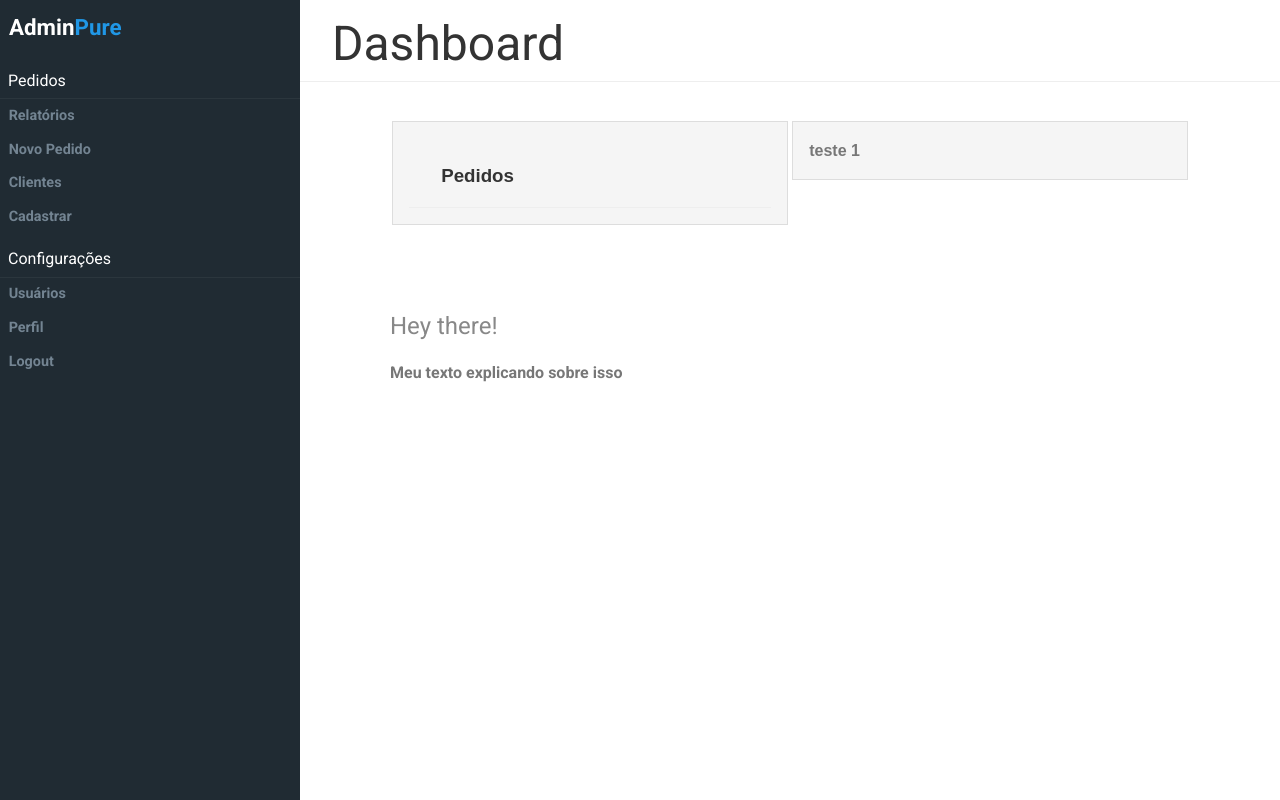
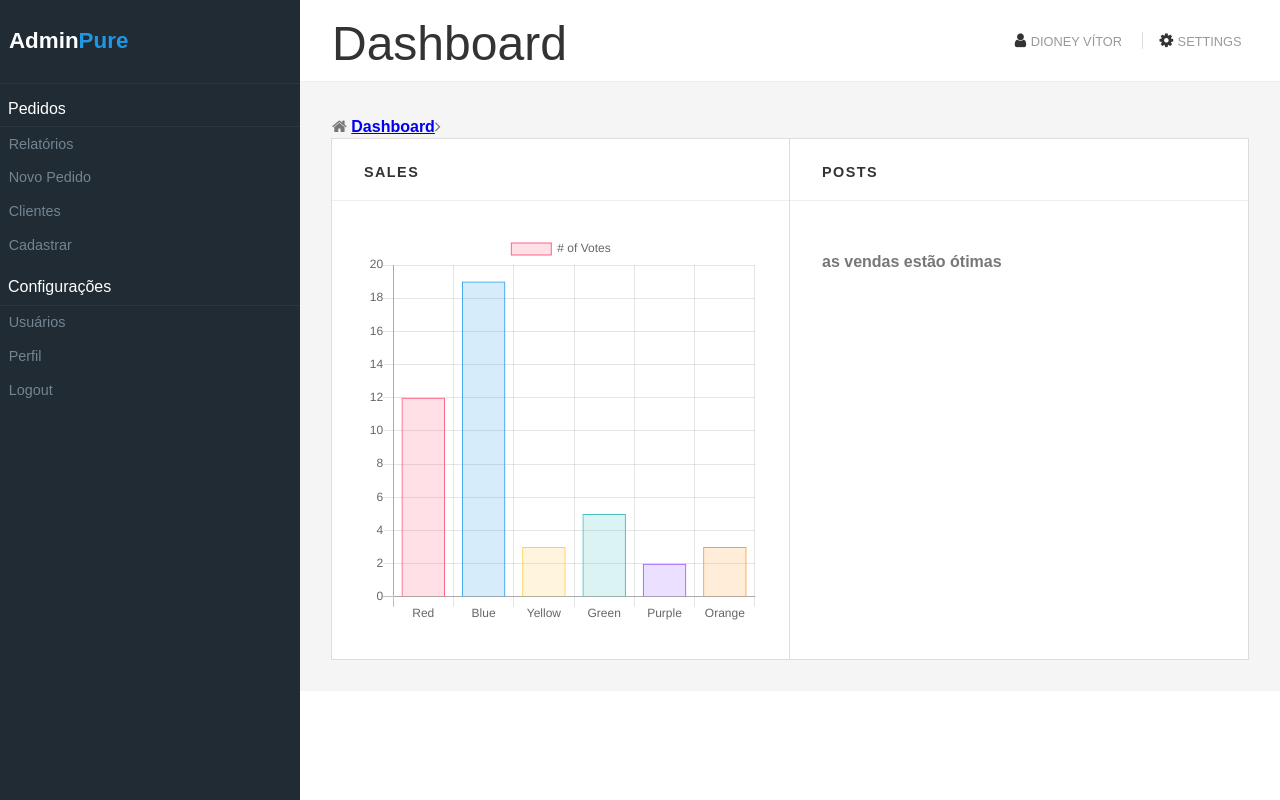
Before and after one commit to dioney/adminpure, a website: page index.html in a window 1280 px wide. Drawn offline with nearby package versions, Linux system fonts and the light colour scheme.

Commit message:
Insert Chartjs, adjustments in content page, breadcrumb and user info header

```diff
--- a/assets/side-menu.css
+++ b/assets/style.css
@@ -1,6 +1,5 @@
 body {
     color: #777;
-    font-family: 'Roboto', sans-serif;
 }
 
 .pure-img-responsive {
@@ -41,10 +40,11 @@ The content `<div>` is where all your content goes.
 */
 .content {
     margin: 0 auto;
-    padding: 0 2em;
-    max-width: 800px;
+    padding: 2em;
+    max-width: 95%;
     margin-bottom: 50px;
     line-height: 1.6em;
+    background: #f5f5f5;
 }
 
 .header {
@@ -72,21 +72,54 @@ The content `<div>` is where all your content goes.
     color: #888;
 }
 
-.b-grey{
-    background: #f5f5f5;
-    padding: 1em;
-    margin: 2.5em 0.2em;
+.box{
+    background: #fff;
     outline: 1px solid #ddd;
 }
+
+    .box-content{
+        padding: 2em;
+    }
+
+    .box .header-title{
+        text-transform: uppercase;
+        letter-spacing: 0.1em;
+        font-size: .9em;
+    }
 
 .site-logo{
     color: #fff;
     font-size: 1.4em;
-    padding: 0 0.4em;
+    padding: 0.6em 0.4em;
 }
 
 .site-logo strong{
     color: #2097e6;
+}
+
+.text-right{
+    text-align: right;
+}
+
+.user-info{
+    padding: 1.6em 0.4em;
+}
+
+.user-info a{
+    text-decoration: none;
+    font-weight: normal;
+    font-size: 0.8em;
+    color: #999;
+    text-transform: uppercase;
+}
+    .user-info a:hover,
+    .user-info a:focus{
+        color: #2097e6;
+    }
+
+.divider{
+    border-right: 1px solid #ddd;
+    margin: 0 1em;
 }
 
 
@@ -116,6 +149,7 @@ appears on the left side of the page.
         border: none;
         padding: 0.6em 0 0.6em 0.6em;
         font-size: 0.9em;
+        font-weight: normal;
         -webkit-transition: all 0.2s ease-out;
         -moz-transition: all 0.2s ease-out;
         -ms-transition: all 0.2s ease-out;
--- a/bower.json
+++ b/bower.json
@@ -21,6 +21,8 @@
     "tests"
   ],
   "dependencies": {
-    "pure": "^0.6.0"
+    "pure": "^0.6.0",
+    "font-awesome": "Font-Awesome#^4.6.3",
+    "chart.js": "npm:chart.js#^2.2.1"
   }
 }
--- a/index.html
+++ b/index.html
@@ -2,9 +2,10 @@
 <html>
 <head>
 	<title>Admin PureCSS</title>
-	<link href='https://fonts.googleapis.com/css?family=Roboto:400,700' rel='stylesheet' type='text/css'>
+	<link rel="stylesheet" type="text/css" href="bower_components/font-awesome/css/font-awesome.min.css">
 	<link rel="stylesheet" href="bower_components/pure/pure-min.css">
-	<link rel="stylesheet" type="text/css" href="assets/side-menu.css">
+	<link rel="stylesheet" type="text/css" href="assets/style.css">
+	<script src="bower_components/chart.js/dist/Chart.min.js"></script>
 </head>
 <body>
 
@@ -18,6 +19,7 @@
 	<div id="menu">
 		<nav class="pure-menu">
 			<h1 class="site-logo">Admin<strong>Pure<strong></h1>
+			<div class="menu-item-divided"></div>
 			<h2 class="pure-menu-heading">Pedidos</h2>
 			<ul class="pure-menu-list">
 				<li class="pure-menu-item"><a href="#" class="pure-menu-link">Relatórios</a></li>
@@ -36,24 +38,80 @@
 
 	<div id="main">
 		<div class="header">
-			<h1>Dashboard</h1>
+			<div class="pure-g">
+				<div class="pure-u-1-2"><h1>Dashboard</h1></div>
+				<div class="pure-u-1-2 text-right">
+					<section class="user-info">
+						<i class="fa fa-user"></i> <a href="#" rel="User">Dioney Vítor</a>
+						<span class="divider"></span>
+						<i class="fa fa-cog"></i> <a href="#" rel="User">Settings</a>
+					</section>
+				</div>
+			</div>
+
 		</div>
 
 		<div class="content">
-		<div class="pure-g">
-			<div class="pure-u-1-2">
-				<section class="b-grey">
+			<div class="breadcrumb">
+				<i class="fa fa-home"></i> <a href="#" rel="Dashboard">Dashboard</a><i class="fa fa-angle-right"></i>
+			</div>
+			<div class="pure-g">
+				<div class="pure-u-1-2 box">
+						<div class="header">
+							<h3 class="header-title">Sales</h3>
+						</div>
+						<div class="box-content">
+							<canvas id="myChart" width="400" height="400"></canvas>
+							<script>
+								var ctx = document.getElementById("myChart");
+								var myChart = new Chart(ctx, {
+								    type: 'bar',
+								    data: {
+								        labels: ["Red", "Blue", "Yellow", "Green", "Purple", "Orange"],
+								        datasets: [{
+								            label: '# of Votes',
+								            data: [12, 19, 3, 5, 2, 3],
+								            backgroundColor: [
+								                'rgba(255, 99, 132, 0.2)',
+								                'rgba(54, 162, 235, 0.2)',
+								                'rgba(255, 206, 86, 0.2)',
+								                'rgba(75, 192, 192, 0.2)',
+								                'rgba(153, 102, 255, 0.2)',
+								                'rgba(255, 159, 64, 0.2)'
+								            ],
+								            borderColor: [
+								                'rgba(255,99,132,1)',
+								                'rgba(54, 162, 235, 1)',
+								                'rgba(255, 206, 86, 1)',
+								                'rgba(75, 192, 192, 1)',
+								                'rgba(153, 102, 255, 1)',
+								                'rgba(255, 159, 64, 1)'
+								            ],
+								            borderWidth: 1
+								        }]
+								    },
+								    options: {
+								        scales: {
+								            yAxes: [{
+								                ticks: {
+								                    beginAtZero:true
+								                }
+								            }]
+								        }
+								    }
+								});
+							</script>
+						</div>
+				</div>
+				<div class="pure-u-1-2 box">
 					<div class="header">
-						<h3>Pedidos</h3>
+						<h3 class="header-title">Posts</h3>
 					</div>
-				</section>
+					<div class="box-content">
+						<p>as vendas estão ótimas</p>
+					</div>
+				</div>
 			</div>
-			<div class="pure-u-1-2">
-				<section class="b-grey">teste 1</section>
-			</div>
-		</div>
-			<h2 class="content-subhead">Hey there!</h2>
-			<p>Meu texto explicando sobre isso</p>
 		</div>
 	</div>
 
```
Also changed, not shown: 2 other files.
